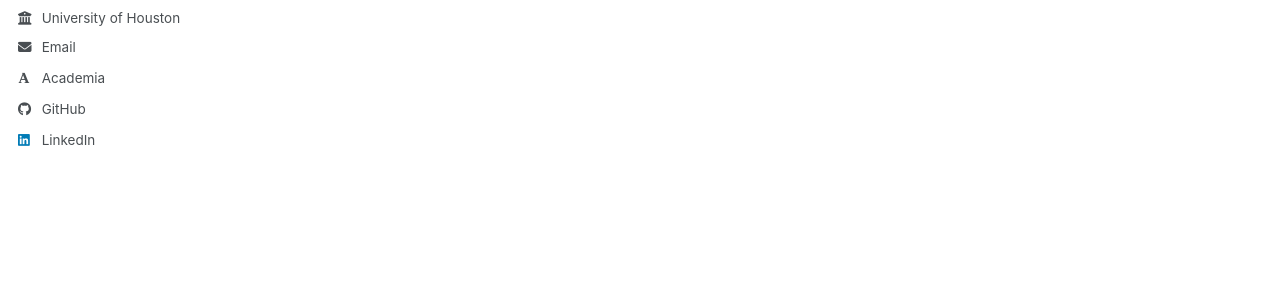
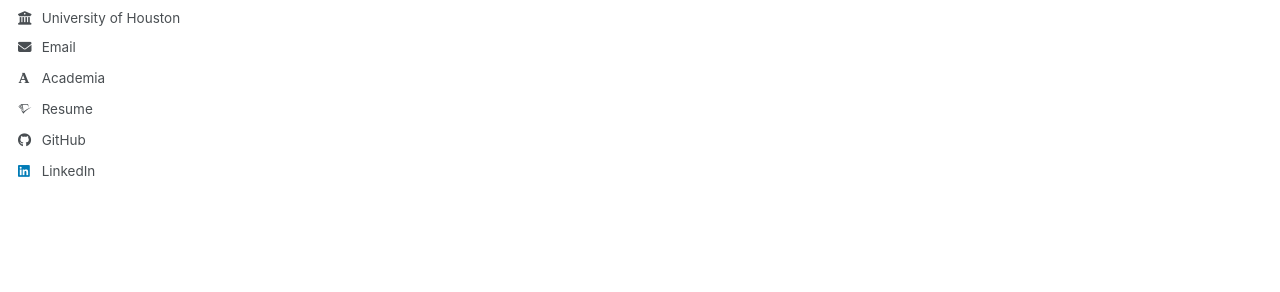
Before and after one commit to ConnorSivley/ConnorSivley.github.io, a Jekyll site: the page built from _pages/about.md, in a window 1280 px wide. Shown: the part 396-688 px from the top of the page. Built offline with Jekyll 4.4.1, drawn with Linux system fonts in a browser that asks for light colours; some web fonts are replaced; a script bundle is joined from its source files by our own code; library files that are not in the unit come from our copies.

Commit message:
Update _config.yml

```diff
--- a/_config.yml
+++ b/_config.yml
@@ -39,7 +39,7 @@
   inspire-hep      : # URL
   impactstory      : # URL
   orcid            : # "https://orcid.org/yourorcidurl"
-  resume         : # URL
+  resume         : "assets/pdfs/resume.pdf" # URL
   ssrn             : # URL
   pubmed           : # "https://www.ncbi.nlm.nih.gov/pubmed/?term=john+snow"
   researchgate     : # URL
```
